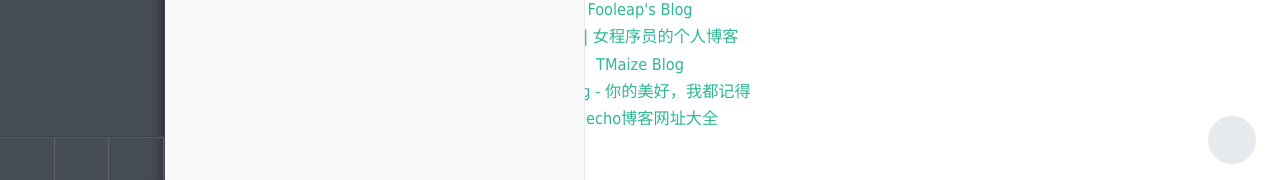
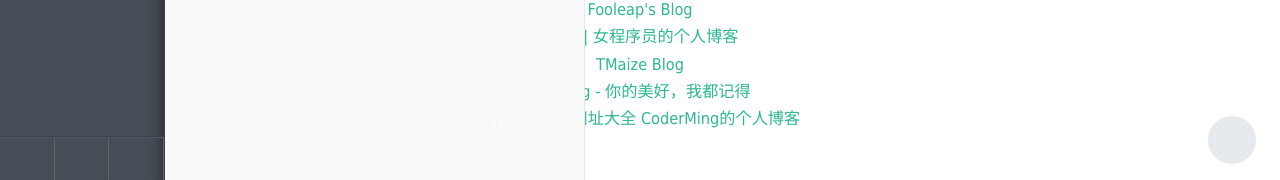
Before and after one commit to achuanya/achuanya.github.io, a Jekyll site: the page built from index.md, in a window 1280 px wide. Shown: the part 1692-1872 px from the top of the page. Built offline with Jekyll 4.4.1, drawn with Linux system fonts in a browser that asks for light colours; emoji names are drawn with the system emoji font; some web fonts are replaced; comment, search, counter and statistics services are not loaded.

Commit message:
增加了友联"CoderMing的个人博客"

```diff
--- a/_includes/copyright.html
+++ b/_includes/copyright.html
@@ -19,6 +19,7 @@
       <a href="http://blog.tmaize.net" class="links" target="_blank" title="TMaize Blog">TMaize Blog</a></br>
       <a href="https://ainyi.com" class="links" target="_blank" title="你的美好，我都记得">Krryblog - 你的美好，我都记得</a></br>
       <a href="https://www.moidea.info/daohang.html" class="links" target="_blank" title="Typecho博客网址大全">Typecho博客网址大全</a>
+            <a href="https://www.coderming.com" class="links" target="_blank" title="CoderMing的个人博客">CoderMing的个人博客</a>
     </span>
   </center>
 </p>
```
